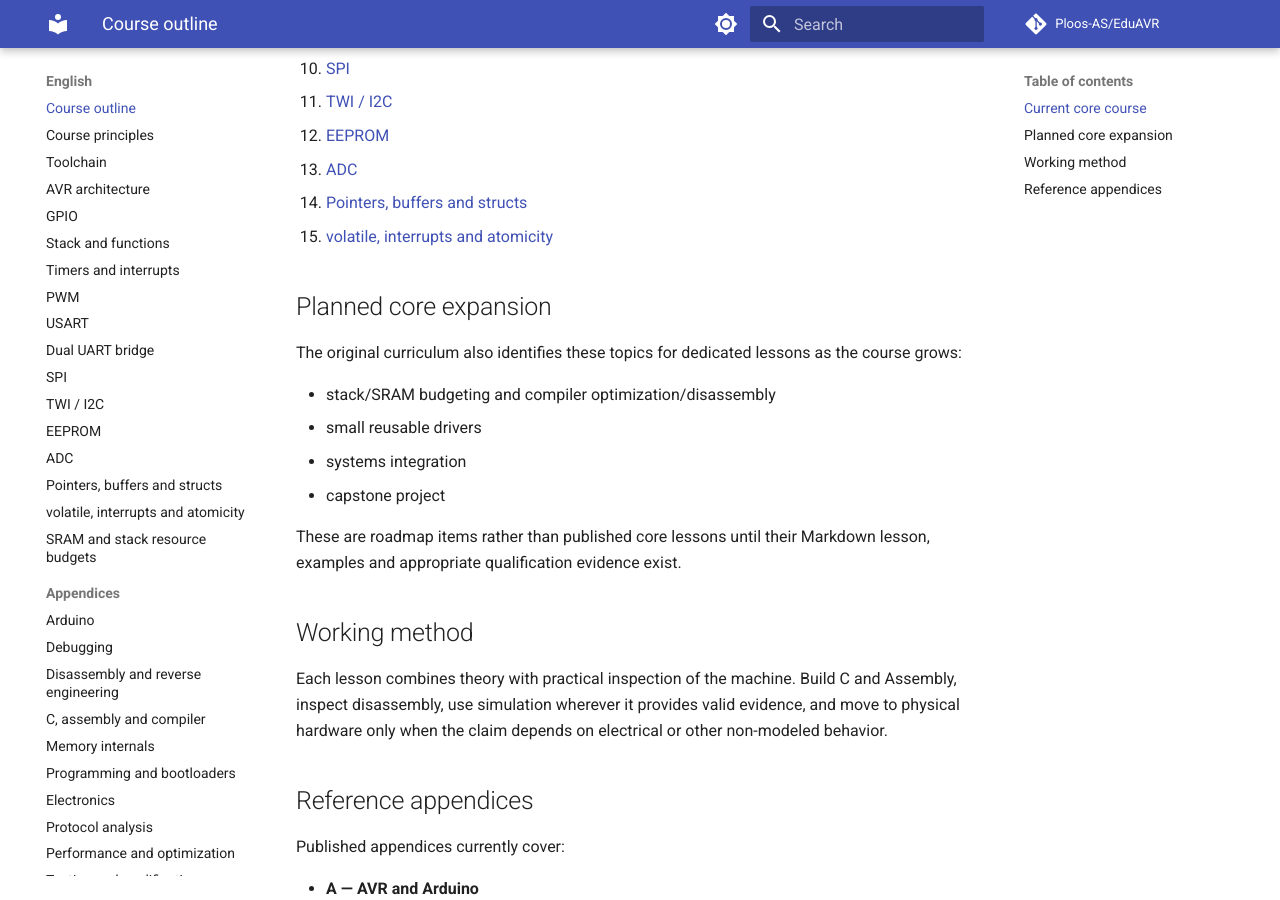
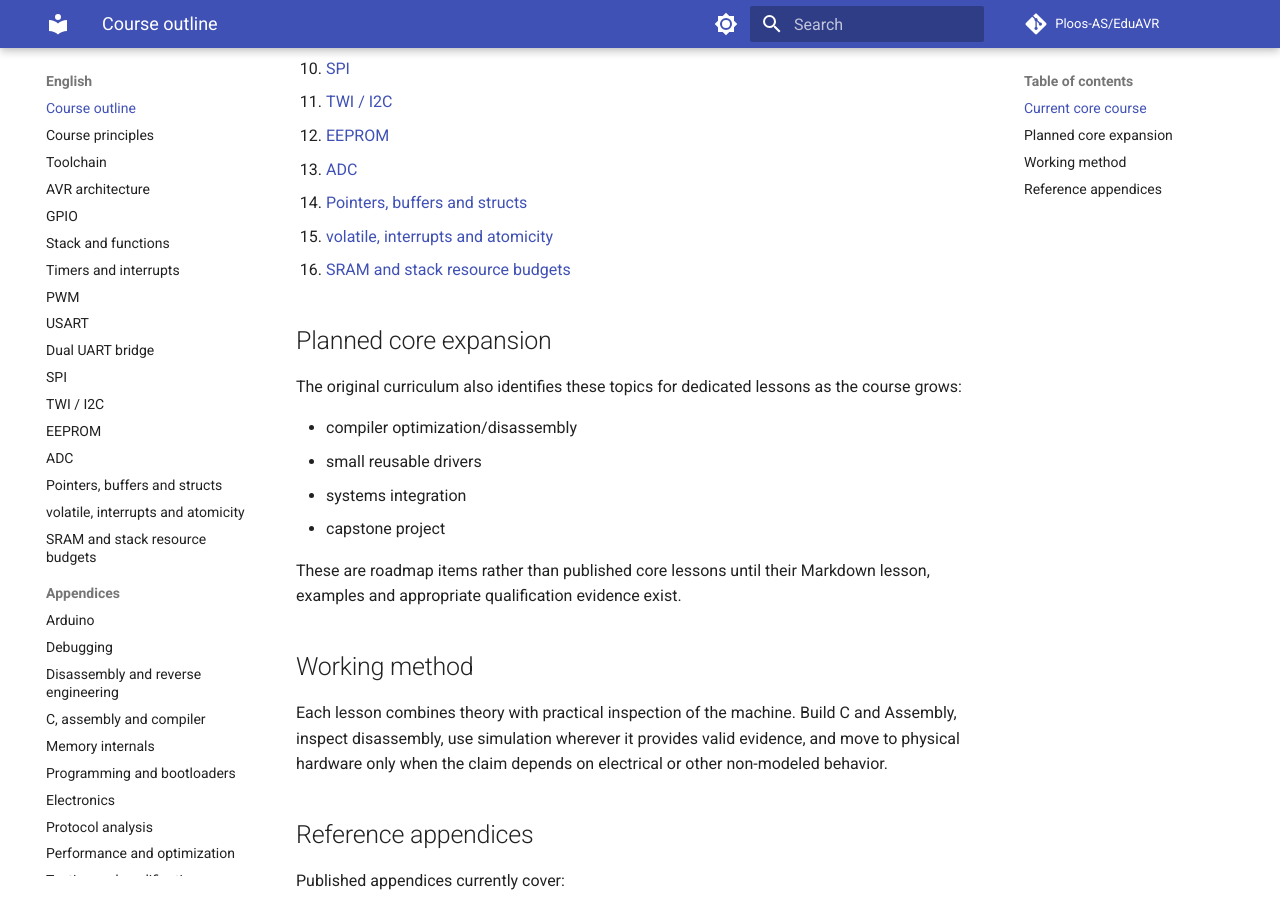
Before and after one commit to Ploos-AS/EduAVR, an MkDocs documentation site: the page built from docs/en/COURSE_OUTLINE.md, in a window 1280 px wide and 900 px high, scrolled down 755 px. Built offline with MkDocs 1.6.1 and Material for MkDocs 9.7.7, drawn with Linux system fonts in a browser that asks for light colours; comment, search, counter and statistics services are not loaded.

Commit message:
docs: add resource budget to English outline

```diff
--- a/docs/en/COURSE_OUTLINE.md
+++ b/docs/en/COURSE_OUTLINE.md
@@ -22,12 +22,13 @@ EduAVR teaches AVR from the hardware upward, with **Assembly and C side by side*
 13. [ADC](11-adc.md)
 14. [Pointers, buffers and structs](12-data-structures.md)
 15. [volatile, interrupts and atomicity](13-volatile-atomicity.md)
+16. [SRAM and stack resource budgets](14-resource-budget.md)
 
 ## Planned core expansion
 
 The original curriculum also identifies these topics for dedicated lessons as the course grows:
 
-- stack/SRAM budgeting and compiler optimization/disassembly
+- compiler optimization/disassembly
 - small reusable drivers
 - systems integration
 - capstone project
```
